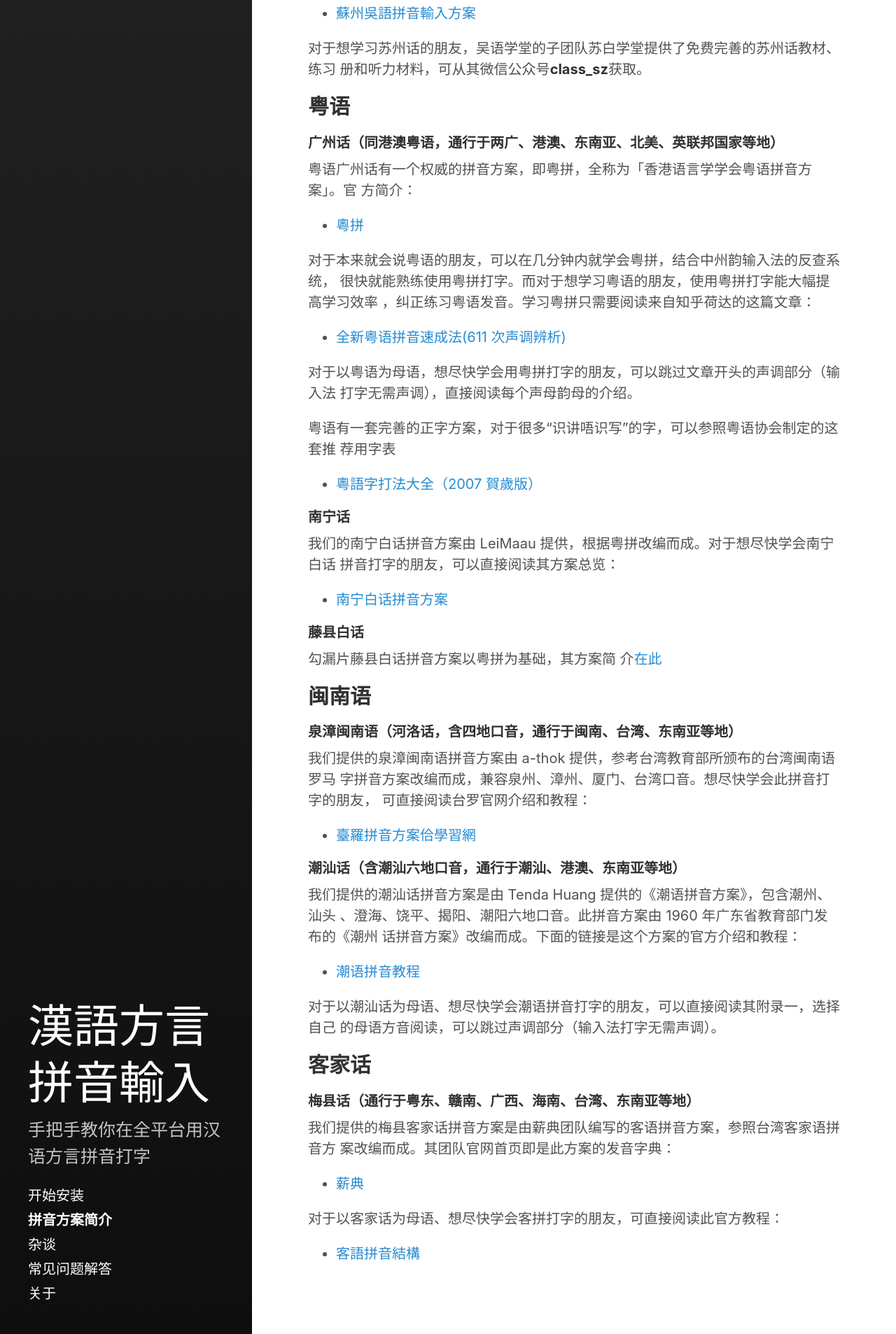
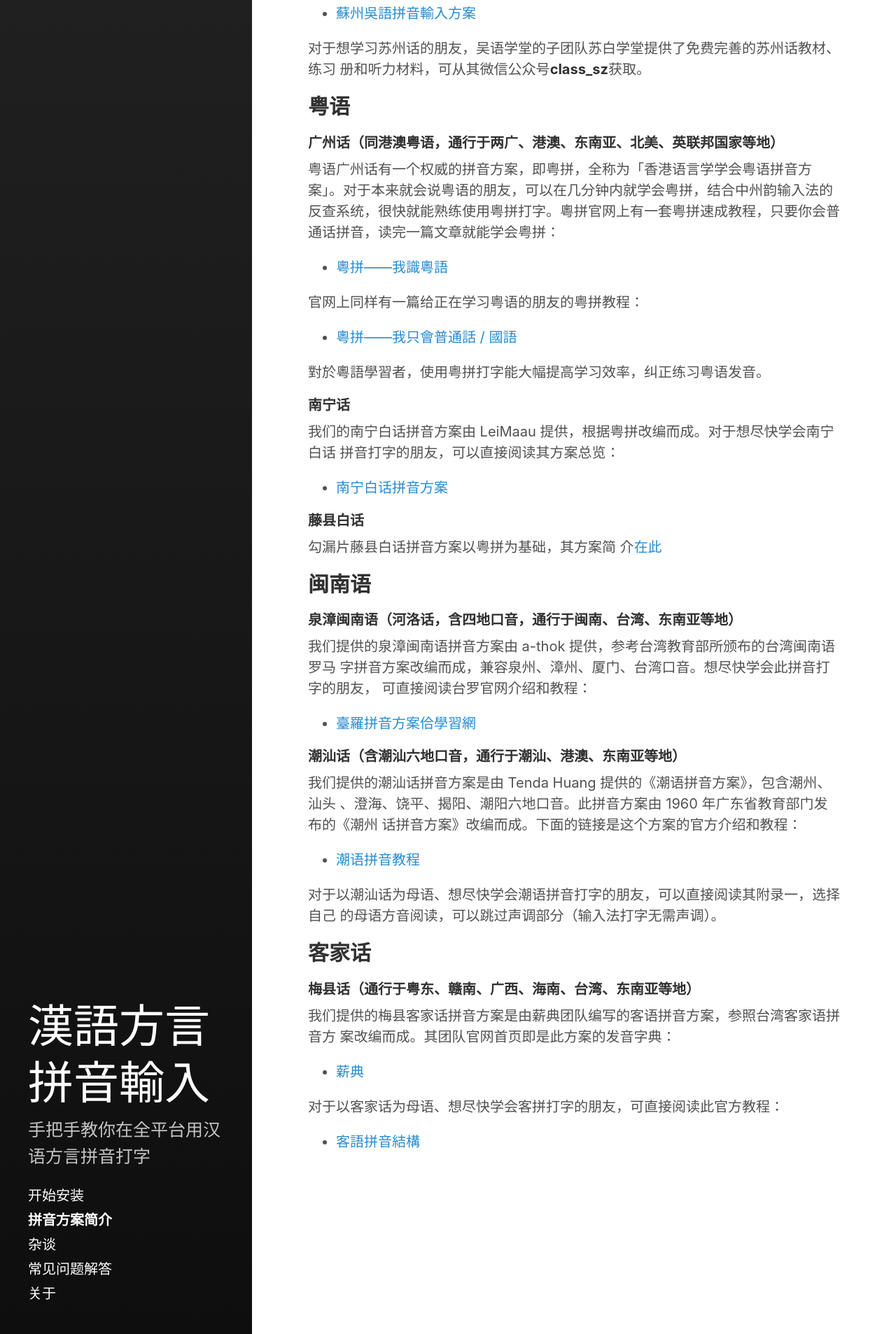
Before and after one commit to laubonghaudoi/hanhngiox, a Jekyll site: the page built from blog/schema.md, in a window 1280 px wide. Shown: the part 1940-3847 px from the top of the page at 70% size. Built offline with Jekyll 4.4.1, drawn with Linux system fonts in a browser that asks for light colours.

Commit message:
Minor fixes

```diff
--- a/blog/schema.md
+++ b/blog/schema.md
@@ -85,24 +85,15 @@ sidebar_sort_order: 3
 
 #### 广州话（同港澳粤语，通行于两广、港澳、东南亚、北美、英联邦国家等地）
 
-粤语广州话有一个权威的拼音方案，即粤拼，全称为「香港语言学学会粤语拼音方案」。官
-方简介：
+粤语广州话有一个权威的拼音方案，即粤拼，全称为「香港语言学学会粤语拼音方案」。对于本来就会说粤语的朋友，可以在几分钟内就学会粤拼，结合中州韵输入法的反查系统，很快就能熟练使用粤拼打字。粵拼官网上有一套粤拼速成教程，只要你会普通话拼音，读完一篇文章就能学会粤拼：
 
-- [粵拼](https://www.lshk.org/jyutping)
+- [粵拼——我識粵語](https://www.jyutping.org/docs/cantonese/)
 
-对于本来就会说粤语的朋友，可以在几分钟内就学会粤拼，结合中州韵输入法的反查系统，
-很快就能熟练使用粤拼打字。而对于想学习粤语的朋友，使用粤拼打字能大幅提高学习效率
-，纠正练习粤语发音。学习粤拼只需要阅读来自知乎荷达的这篇文章：
+官网上同样有一篇给正在学习粤语的朋友的粤拼教程：
 
-- [全新粤语拼音速成法(611 次声调辨析)](https://zhuanlan.zhihu.com/p/22005669)
+- [粵拼——我只會普通話 / 國語](https://www.jyutping.org/docs/cantonese/)
 
-对于以粤语为母语，想尽快学会用粤拼打字的朋友，可以跳过文章开头的声调部分（输入法
-打字无需声调），直接阅读每个声母韵母的介绍。
-
-粤语有一套完善的正字方案，对于很多“识讲唔识写”的字，可以参照粤语协会制定的这套推
-荐用字表
-
-- [粵語字打法大全（2007 賀歲版）](http://www.cantonese.asia/attachments/school/canchars.htm)
+對於粵語學習者，使用粤拼打字能大幅提高学习效率，纠正练习粤语发音。
 
 #### 南宁话
 
```
Also changed, not shown: install/android.md (+1 -1 lines), install/ios.md (+1 -1 lines), install/linux.md (+1 -1 lines), install/mac.md (+1 -1 lines), install/windows.md (+1 -1 lines), 1 other file.
